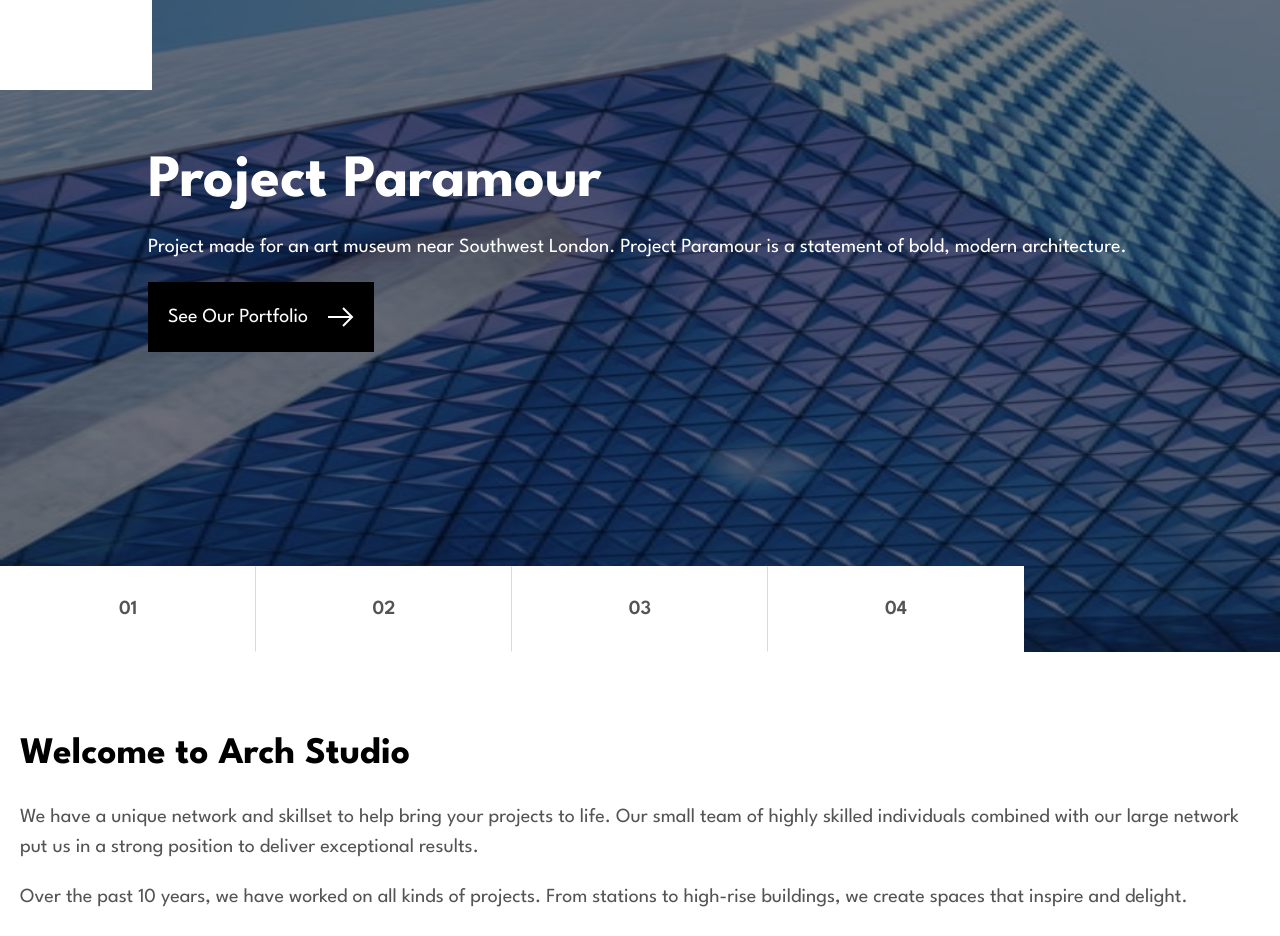
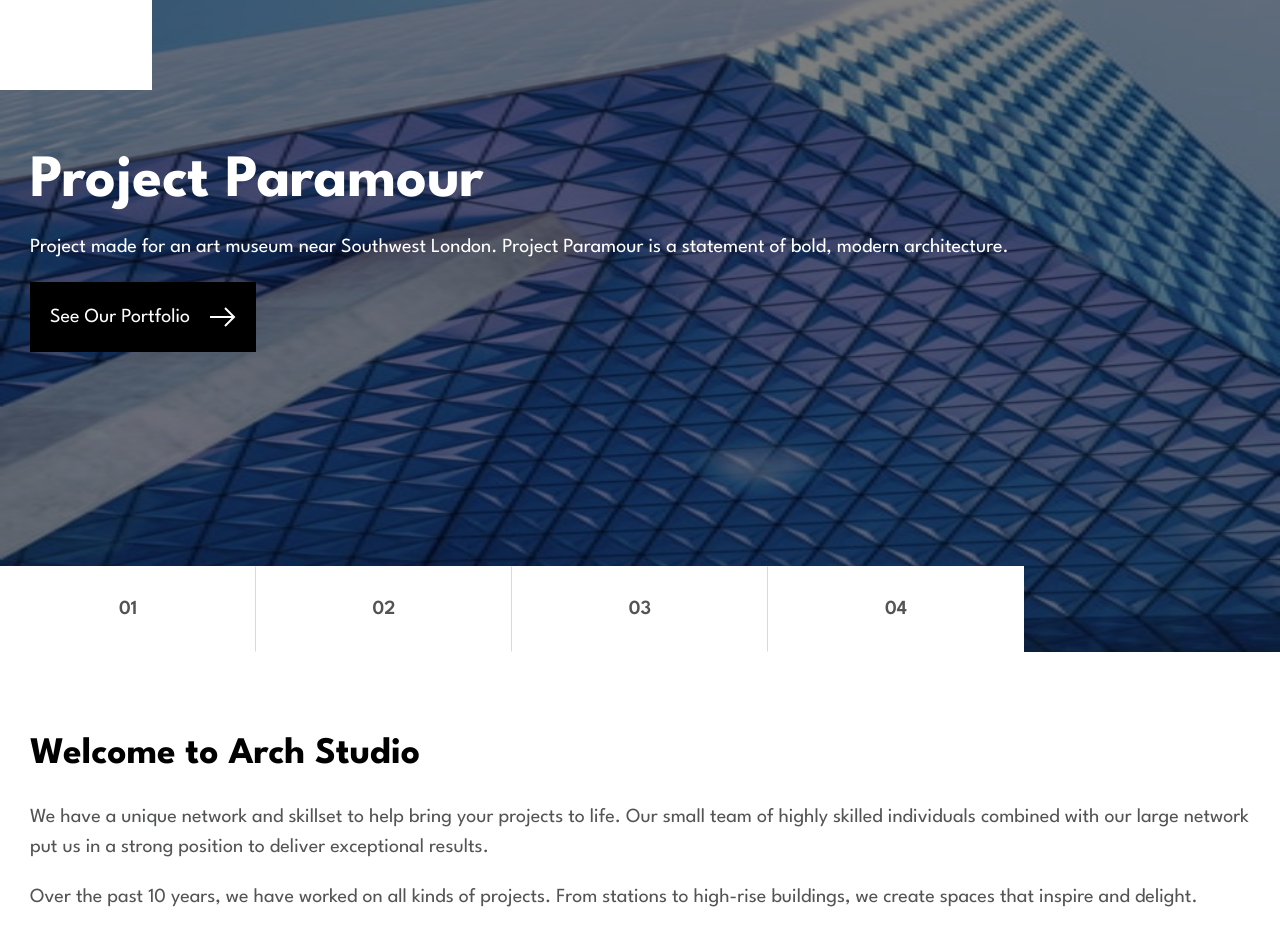
Before and after one commit to Paienobe/Arch-Studio, a Next.js app: page / in a window 1280 px wide. Shown: the part 160-1096 px from the top of the page. Built offline with nearby package versions, Linux system fonts and the light colour scheme.

Commit message:
featured_section

```diff
--- a/app/page.tsx
+++ b/app/page.tsx
@@ -1,3 +1,4 @@
+import Featured from "@/components/Featured/Featured";
 import Hero from "@/components/Hero/Hero";
 import SmallTeam from "@/components/HomeAbout/SmallTeam";
 import WelcomeSection from "@/components/WelcomeSection/WelcomeSection";
@@ -8,6 +9,7 @@ export default function Home() {
       <Hero />
       <WelcomeSection />
       <SmallTeam />
+      <Featured />
     </main>
   );
 }
--- a/components/ArrowButton/ArrowButton.tsx
+++ b/components/ArrowButton/ArrowButton.tsx
@@ -4,11 +4,16 @@ import Image from "next/image";
 
 type Props = {
   text: string;
+  full?: boolean;
 };
 
-const ArrowButton = ({ text }: Props) => {
+const ArrowButton = ({ text, full }: Props) => {
   return (
-    <div className="bg-black w-fit p-4 flex items-center gap-4">
+    <div
+      className={`bg-black ${
+        full ? "w-full" : "w-fit"
+      } p-4 flex items-center justify-center gap-4`}
+    >
       <p className="text-white">{text}</p>
       <Image src={arrow} alt="" />
     </div>
--- /dev/null
+++ b/components/Featured/Featured.tsx
@@ -0,0 +1,31 @@
+import React from "react";
+import { featuredItems } from "./featuredData";
+import Image from "next/image";
+import ArrowButton from "../ArrowButton/ArrowButton";
+
+const Featured = () => {
+  return (
+    <section className="p-6 bg-white pb-[8rem]">
+      <h2 className="text-3xl font-bold text-center py-8">Featured</h2>
+      <div className="flex flex-col gap-6 mb-4">
+        {featuredItems.map((item, index) => {
+          return (
+            <div className="relative">
+              <Image src={item.image} alt="" className="w-full" />
+              <div className="absolute inset-0 bg-black bg-opacity-30 text-white p-4 flex justify-between">
+                <div className="mt-[50%]">
+                  <p className="font-semibold text-xl">{item.name}</p>
+                  <p>View All Projects</p>
+                </div>
+                <p className="text-[10rem] opacity-40">{index + 1}</p>
+              </div>
+            </div>
+          );
+        })}
+      </div>
+      <ArrowButton text="See All" full />
+    </section>
+  );
+};
+
+export default Featured;
--- /dev/null
+++ b/components/Featured/featuredData.ts
@@ -0,0 +1,9 @@
+import delSo from "@/assets/portfolio/mobile/image-del-sol.jpg";
+import leProtoType from "@/assets/portfolio/mobile/image-prototype.jpg";
+import tower from "@/assets/portfolio/mobile/image-228b.jpg";
+
+export const featuredItems = [
+  { name: "Project Del So", image: delSo },
+  { name: "Le Prototype", image: leProtoType },
+  { name: "228B Tower", image: tower },
+];
--- a/components/Hero/Hero.tsx
+++ b/components/Hero/Hero.tsx
@@ -15,7 +15,7 @@ const Hero = () => {
       />
       <div className="absolute inset-0 bg-black bg-opacity-50 text-white">
         <div className="h-[88%] flex flex-col items-center justify-center">
-          <div className="w-[80%] mx-auto p-4">
+          <div className="w-[100%] mx-auto p-6">
             <h1 className="text-5xl font-bold mb-4">{heroData[0].title}</h1>
             <p className="text-[20px] mb-4">{heroData[0].description}</p>
             <ArrowButton text="See Our Portfolio" />
--- a/components/WelcomeSection/WelcomeSection.tsx
+++ b/components/WelcomeSection/WelcomeSection.tsx
@@ -4,7 +4,7 @@ import uuid from "react-uuid";
 
 const WelcomeSection = () => {
   return (
-    <section className="p-4 py-[4rem] bg-white">
+    <section className="p-6 py-[4rem] bg-white">
       <h2 className="text-3xl font-bold pb-5">Welcome to Arch Studio</h2>
       {welcomeSectionParagraphs.map((item) => {
         return (
```
